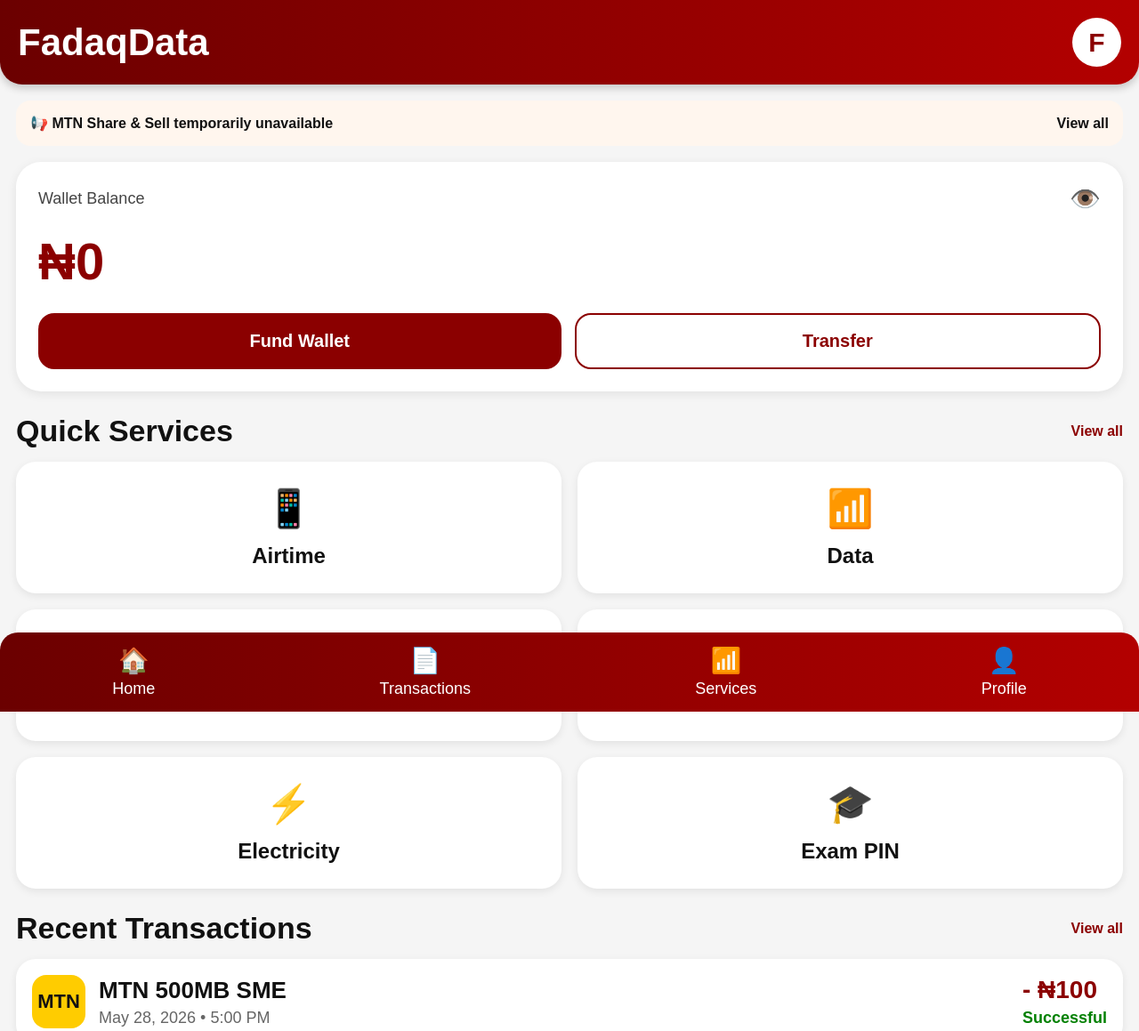
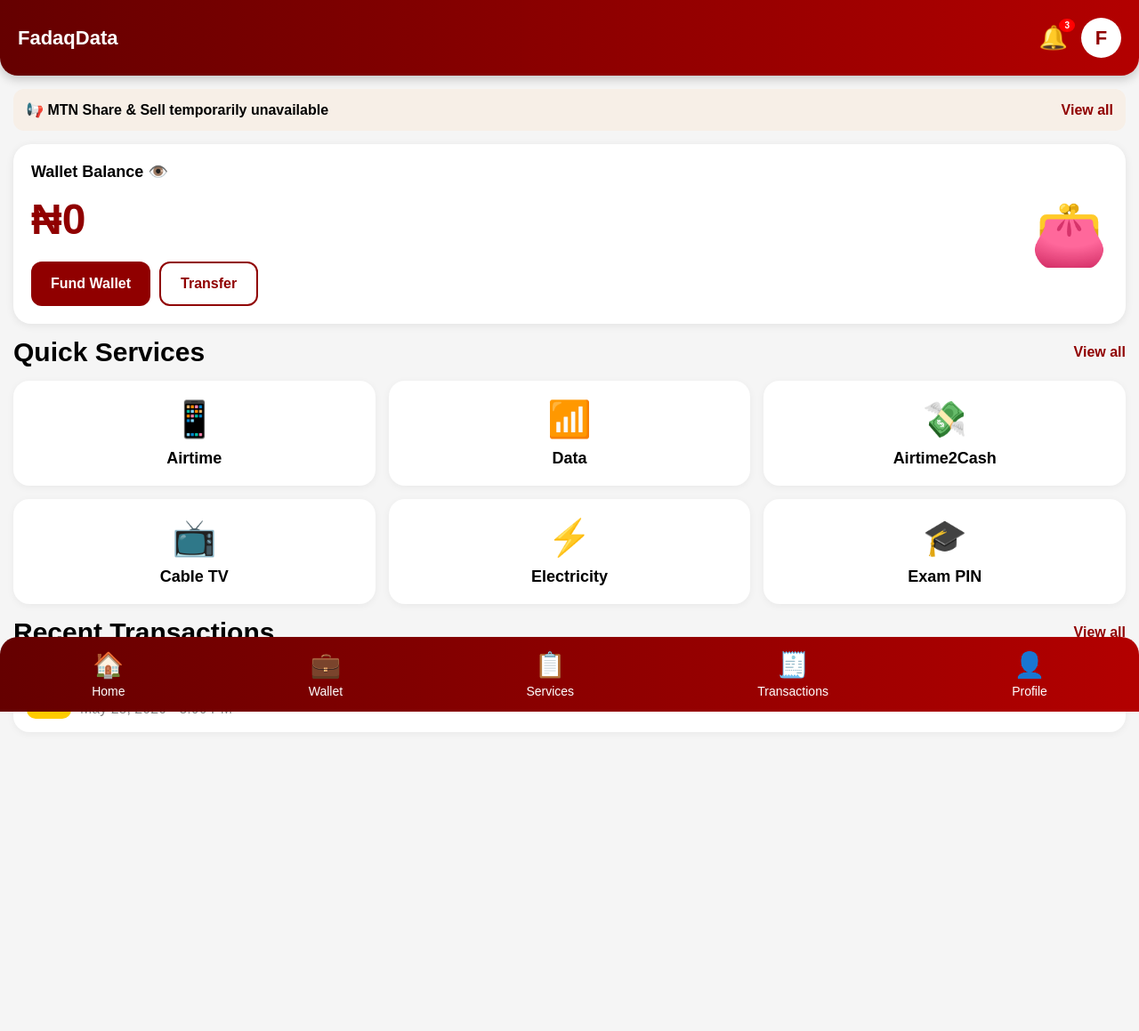
Before and after one commit to fadaqdataccr-eng/fadaqdata-demo, a website: page dashboard.html in a window 1280 px wide. Shown: the top 1159 px of the page at 89% size. After the commit the page ends 938 px from the top, so only its background shows below. Drawn offline with Linux system fonts and the light colour scheme.

Commit message:
Update dashboard.html

```diff
--- a/dashboard.html
+++ b/dashboard.html
@@ -7,6 +7,7 @@
 <title>FadaqData Dashboard</title>
 
 <style>
+
 *{
 margin:0;
 padding:0;
@@ -16,257 +17,236 @@
 
 body{
 background:#f5f5f5;
-    color:#111;
 padding-bottom:100px;
 }
 
-/* TOP HEADER */
+/* HEADER */
 
 .header{
-    background:linear-gradient(to right,#6b0000,#b30000);
+background:linear-gradient(to right,#650000,#b30000);
 padding:20px;
-    color:white;
-    border-bottom-left-radius:25px;
-    border-bottom-right-radius:25px;
-    box-shadow:0 4px 10px rgba(0,0,0,0.2);
-}
-
-.header-top{
 display:flex;
 justify-content:space-between;
 align-items:center;
+border-bottom-left-radius:20px;
+border-bottom-right-radius:20px;
+box-shadow:0 4px 12px rgba(0,0,0,0.2);
 }
 
 .logo{
-    font-size:42px;
+color:white;
+font-size:22px;
+font-weight:bold;
+}
+
+.header-right{
+display:flex;
+align-items:center;
+gap:15px;
+}
+
+.bell{
+position:relative;
+font-size:26px;
+color:white;
+}
+
+.badge{
+position:absolute;
+top:-6px;
+right:-8px;
+background:red;
+color:white;
+font-size:10px;
+padding:2px 6px;
+border-radius:50%;
 font-weight:bold;
 }
 
 .profile{
-    width:55px;
-    height:55px;
+width:45px;
+height:45px;
 border-radius:50%;
 background:white;
-    color:#8b0000;
 display:flex;
 align-items:center;
 justify-content:center;
-    font-size:30px;
 font-weight:bold;
+font-size:22px;
+color:#900000;
 }
 
-/* NOTICE */
+/* ALERT */
 
-.notice{
-    background:#fff6ee;
-    margin:18px;
-    padding:16px;
-    border-radius:16px;
+.alert{
+background:#f7efe7;
+margin:15px;
+padding:14px;
+border-radius:12px;
 display:flex;
 justify-content:space-between;
 align-items:center;
 font-weight:bold;
 }
 
-/* WALLET */
+.alert span{
+color:#900000;
+}
+
+/* WALLET CARD */
 
 .wallet-card{
 background:white;
-    margin:18px;
-    padding:25px;
-    border-radius:28px;
-    box-shadow:0 3px 12px rgba(0,0,0,0.08);
-}
-
-.wallet-top{
+margin:15px;
+padding:20px;
+border-radius:20px;
+box-shadow:0 2px 10px rgba(0,0,0,0.08);
 display:flex;
 justify-content:space-between;
 align-items:center;
 }
 
-.wallet-title{
+.wallet-left h3{
 font-size:18px;
-    color:#444;
-}
-
-.eye{
-    font-size:28px;
+margin-bottom:15px;
 }
 
 .balance{
-    font-size:58px;
+font-size:48px;
 font-weight:bold;
-    margin-top:20px;
-    color:#8b0000;
+color:#900000;
+margin-bottom:20px;
 }
 
-.wallet-actions{
+.wallet-buttons{
 display:flex;
-    gap:15px;
-    margin-top:25px;
+gap:10px;
 }
 
-.wallet-btn{
-    flex:1;
-    padding:18px;
-    border-radius:18px;
+.btn-red{
+background:#900000;
+color:white;
+padding:14px 22px;
 border:none;
-    font-size:20px;
+border-radius:12px;
 font-weight:bold;
-    cursor:pointer;
+font-size:16px;
 }
 
-.fund-btn{
-    background:#8b0000;
-    color:white;
+.btn-outline{
+background:white;
+color:#900000;
+padding:14px 22px;
+border:2px solid #900000;
+border-radius:12px;
+font-weight:bold;
+font-size:16px;
 }
 
-.transfer-btn{
-    background:white;
-    border:2px solid #8b0000;
-    color:#8b0000;
+.wallet-image{
+font-size:70px;
 }
 
 /* SECTION */
 
 .section{
-    padding:0 18px;
-    margin-top:25px;
+margin:15px;
 }
 
-.section-head{
+.section-header{
 display:flex;
 justify-content:space-between;
 align-items:center;
 margin-bottom:15px;
 }
 
-.section-head h2{
-    font-size:34px;
+.section-header h2{
+font-size:30px;
 }
 
 .view-all{
-    color:#8b0000;
+color:#900000;
 font-weight:bold;
 }
 
 /* SERVICES */
 
-.services-grid{
+.services{
 display:grid;
-    grid-template-columns:1fr 1fr;
-    gap:18px;
+grid-template-columns:1fr 1fr 1fr;
+gap:15px;
 }
 
 .service-card{
 background:white;
-    border-radius:22px;
-    padding:28px 15px;
+padding:20px 10px;
+border-radius:18px;
 text-align:center;
-    box-shadow:0 3px 10px rgba(0,0,0,0.08);
-    cursor:pointer;
+box-shadow:0 2px 8px rgba(0,0,0,0.05);
 }
 
-.service-icon{
-    font-size:42px;
+.service-card div{
+font-size:40px;
+margin-bottom:10px;
 }
 
-.service-title{
-    margin-top:15px;
-    font-size:24px;
+.service-card p{
+font-size:18px;
 font-weight:bold;
 }
 
-/* TRANSACTION */
+/* TRANSACTIONS */
 
 .transaction-card{
 background:white;
-    border-radius:22px;
-    padding:18px;
+padding:15px;
+border-radius:18px;
 display:flex;
 justify-content:space-between;
 align-items:center;
-    box-shadow:0 3px 10px rgba(0,0,0,0.08);
+box-shadow:0 2px 8px rgba(0,0,0,0.05);
 }
 
-.trans-left{
+.transaction-left{
 display:flex;
-    gap:15px;
 align-items:center;
+gap:10px;
 }
 
-.mtn-logo{
-    width:60px;
-    height:60px;
-    border-radius:16px;
+.network-logo{
+width:50px;
+height:50px;
 background:#ffcc00;
+border-radius:10px;
 display:flex;
+justify-content:center;
 align-items:center;
-    justify-content:center;
+font-weight:bold;
+}
+
+.transaction-info h3{
+font-size:20px;
+margin-bottom:5px;
+}
+
+.transaction-info p{
+color:gray;
+}
+
+.amount{
+color:#900000;
 font-weight:bold;
 font-size:22px;
 }
 
-.trans-title{
-    font-size:26px;
-    font-weight:bold;
-}
+/* NAVBAR */
 
-.trans-date{
-    margin-top:5px;
-    color:#666;
-    font-size:18px;
-}
-
-.trans-amount{
-    color:#8b0000;
-    font-size:28px;
-    font-weight:bold;
-}
-
-.success{
-    color:green;
-    font-weight:bold;
-    margin-top:5px;
-    text-align:right;
-    font-size:18px;
-}
-
-/* STATS */
-
-.stats-grid{
-    display:grid;
-    grid-template-columns:1fr 1fr;
-    gap:18px;
-    margin-top:20px;
-}
-
-.stat-card{
-    background:white;
-    border-radius:22px;
-    padding:22px;
-    box-shadow:0 3px 10px rgba(0,0,0,0.08);
-}
-
-.stat-title{
-    color:#555;
-    font-size:20px;
-}
-
-.stat-number{
-    font-size:38px;
-    font-weight:bold;
-    margin-top:15px;
-}
-
-/* BOTTOM NAV */
-
-.bottom-nav{
+.navbar{
 position:fixed;
 bottom:0;
 left:0;
-    width:100%;
-    background:linear-gradient(to right,#6b0000,#b30000);
+right:0;
+background:linear-gradient(to right,#650000,#b30000);
 display:flex;
 justify-content:space-around;
 padding:15px 0;
@@ -277,43 +257,12 @@
 .nav-item{
 text-align:center;
 color:white;
-    text-decoration:none;
-    font-size:18px;
+font-size:14px;
 }
 
-.nav-icon{
+.nav-item div{
 font-size:28px;
 margin-bottom:5px;
-}
-
-/* MOBILE */
-
-@media(max-width:600px){
-
-.logo{
-    font-size:28px;
-}
-
-.balance{
-    font-size:45px;
-}
-
-.section-head h2{
-    font-size:24px;
-}
-
-.service-title{
-    font-size:18px;
-}
-
-.trans-title{
-    font-size:20px;
-}
-
-.trans-amount{
-    font-size:22px;
-}
-
 }
 
 </style>
@@ -325,10 +274,15 @@
 
 <div class="header">
 
-    <div class="header-top">
-
 <div class="logo">
 FadaqData
+</div>
+
+<div class="header-right">
+
+<div class="bell">
+🔔
+<div class="badge">3</div>
 </div>
 
 <div class="profile">
@@ -339,10 +293,10 @@
 
 </div>
 
-<!-- NOTICE -->
+<!-- ALERT -->
 
-<div class="notice">
-    <span>📢 MTN Share & Sell temporarily unavailable</span>
+<div class="alert">
+<div>📢 MTN Share & Sell temporarily unavailable</div>
 <span>View all</span>
 </div>
 
@@ -350,29 +304,19 @@
 
 <div class="wallet-card">
 
-    <div class="wallet-top">
+<div class="wallet-left">
 
-        <div class="wallet-title">
-            Wallet Balance
-        </div>
+<h3>Wallet Balance 👁️</h3>
 
-        <div class="eye">
-            👁️
-        </div>
+<div class="balance">₦0</div>
 
-    </div>
+<div class="wallet-buttons">
 
-    <div class="balance">
-        ₦0
-    </div>
-
-    <div class="wallet-actions">
-
-        <button class="wallet-btn fund-btn">
+<button class="btn-red">
 Fund Wallet
 </button>
 
-        <button class="wallet-btn transfer-btn">
+<button class="btn-outline">
 Transfer
 </button>
 
@@ -380,151 +324,117 @@
 
 </div>
 
-<!-- SERVICES -->
+<div class="wallet-image">
+👛
+</div>
+
+</div>
+
+<!-- QUICK SERVICES -->
 
 <div class="section">
 
-    <div class="section-head">
+<div class="section-header">
 <h2>Quick Services</h2>
 <div class="view-all">View all</div>
 </div>
 
-    <div class="services-grid">
+<div class="services">
 
-        <div class="service-card" onclick="window.location.href='buy-airtime.html'">
-            <div class="service-icon">📱</div>
-            <div class="service-title">Airtime</div>
-        </div>
-
-        <div class="service-card" onclick="window.location.href='buy-data.html'">
-            <div class="service-icon">📶</div>
-            <div class="service-title">Data</div>
+<div class="service-card">
+<div>📱</div>
+<p>Airtime</p>
 </div>
 
 <div class="service-card">
-            <div class="service-icon">💸</div>
-            <div class="service-title">Airtime to Cash</div>
+<div>📶</div>
+<p>Data</p>
 </div>
 
 <div class="service-card">
-            <div class="service-icon">📺</div>
-            <div class="service-title">Cable TV</div>
+<div>💸</div>
+<p>Airtime2Cash</p>
 </div>
 
 <div class="service-card">
-            <div class="service-icon">⚡</div>
-            <div class="service-title">Electricity</div>
+<div>📺</div>
+<p>Cable TV</p>
 </div>
 
 <div class="service-card">
-            <div class="service-icon">🎓</div>
-            <div class="service-title">Exam PIN</div>
+<div>⚡</div>
+<p>Electricity</p>
+</div>
+
+<div class="service-card">
+<div>🎓</div>
+<p>Exam PIN</p>
 </div>
 
 </div>
 
 </div>
 
-<!-- TRANSACTION -->
+<!-- RECENT TRANSACTIONS -->
 
 <div class="section">
 
-    <div class="section-head">
+<div class="section-header">
 <h2>Recent Transactions</h2>
 <div class="view-all">View all</div>
 </div>
 
 <div class="transaction-card">
 
-        <div class="trans-left">
+<div class="transaction-left">
 
-            <div class="mtn-logo">
+<div class="network-logo">
 MTN
 </div>
 
-            <div>
-
-                <div class="trans-title">
-                    MTN 500MB SME
+<div class="transaction-info">
+<h3>MTN 500MB SME</h3>
+<p>May 28, 2026 • 5:00 PM</p>
 </div>
 
-                <div class="trans-date">
-                    May 28, 2026 • 5:00 PM
+</div>
+
+<div class="amount">
+- ₦100
 </div>
 
 </div>
 
 </div>
 
-        <div>
+<!-- NAVBAR -->
 
-            <div class="trans-amount">
-                - ₦100
+<div class="navbar">
+
+<div class="nav-item">
+<div>🏠</div>
+Home
 </div>
 
-            <div class="success">
-                Successful
+<div class="nav-item">
+<div>💼</div>
+Wallet
 </div>
 
+<div class="nav-item">
+<div>📋</div>
+Services
 </div>
 
+<div class="nav-item">
+<div>🧾</div>
+Transactions
 </div>
 
+<div class="nav-item">
+<div>👤</div>
+Profile
 </div>
-
-<!-- STATS -->
-
-<div class="section">
-
-    <div class="stats-grid">
-
-        <div class="stat-card">
-            <div class="stat-title">Today's Transactions</div>
-            <div class="stat-number">1,259</div>
-        </div>
-
-        <div class="stat-card">
-            <div class="stat-title">Pending Funding</div>
-            <div class="stat-number">36</div>
-        </div>
-
-        <div class="stat-card">
-            <div class="stat-title">Total Profit</div>
-            <div class="stat-number">₦25K</div>
-        </div>
-
-        <div class="stat-card">
-            <div class="stat-title">Failed Orders</div>
-            <div class="stat-number">18</div>
-        </div>
-
-    </div>
-
-</div>
-
-<!-- BOTTOM NAV -->
-
-<div class="bottom-nav">
-
-    <a href="dashboard.html" class="nav-item">
-        <div class="nav-icon">🏠</div>
-        Home
-    </a>
-
-    <a href="history.html" class="nav-item">
-        <div class="nav-icon">📄</div>
-        Transactions
-    </a>
-
-    <a href="buy-data.html" class="nav-item">
-        <div class="nav-icon">📶</div>
-        Services
-    </a>
-
-    <a href="#" class="nav-item">
-        <div class="nav-icon">👤</div>
-        Profile
-    </a>
 
 </div>
 
```
Lines whose indentation alone changed are shown as unchanged.
